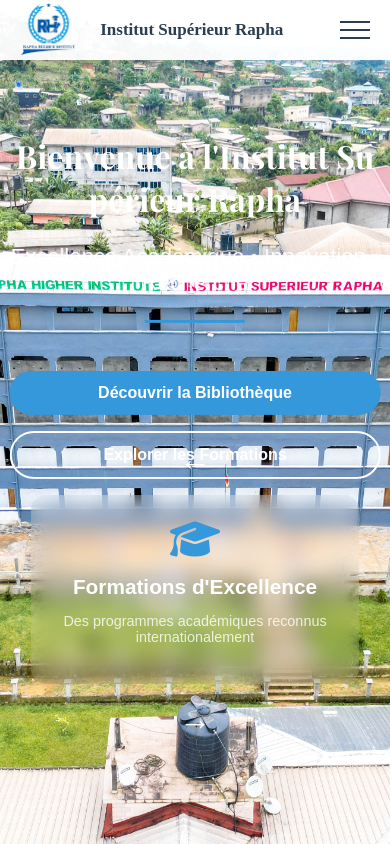
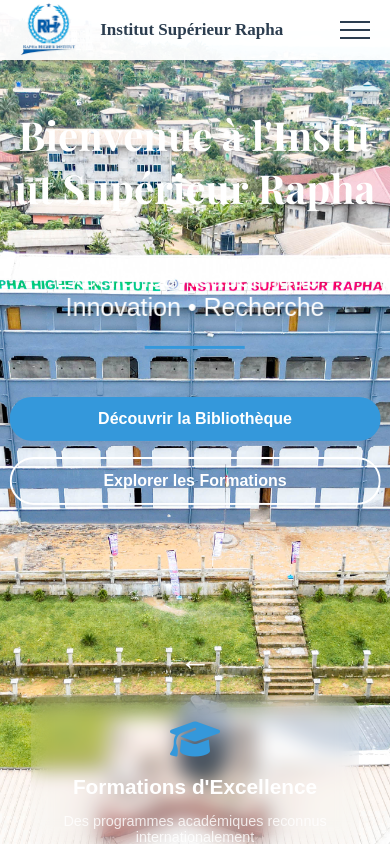
Before and after one commit to djufomene/raphainstitut, a React (Vite) app: page / in a window 390 px wide. Built offline with nearby package versions, Linux system fonts and the light colour scheme.

Commit message:
correction responsive mobile sur le style Accueil

```diff
--- a/src/styles/Accueil.scss
+++ b/src/styles/Accueil.scss
@@ -1735,12 +1735,13 @@
   }
 
   .main-title {
-    font-size: 2rem;
+    font-size: 2.5rem;
     margin-top: -130px;
   }
 
   .subtitle{
-    font-size: 22px;
+    font-size: 25px;
+    margin-top: 50px;
   }
 
   .cta-buttons {
@@ -1752,7 +1753,7 @@
   .info-section {
     flex-direction: column;
     gap: 1rem;
-    margin-top: 500px;
+    margin-top: 700px;
   }
 
   .campus-visit .right-content iframe {
```
